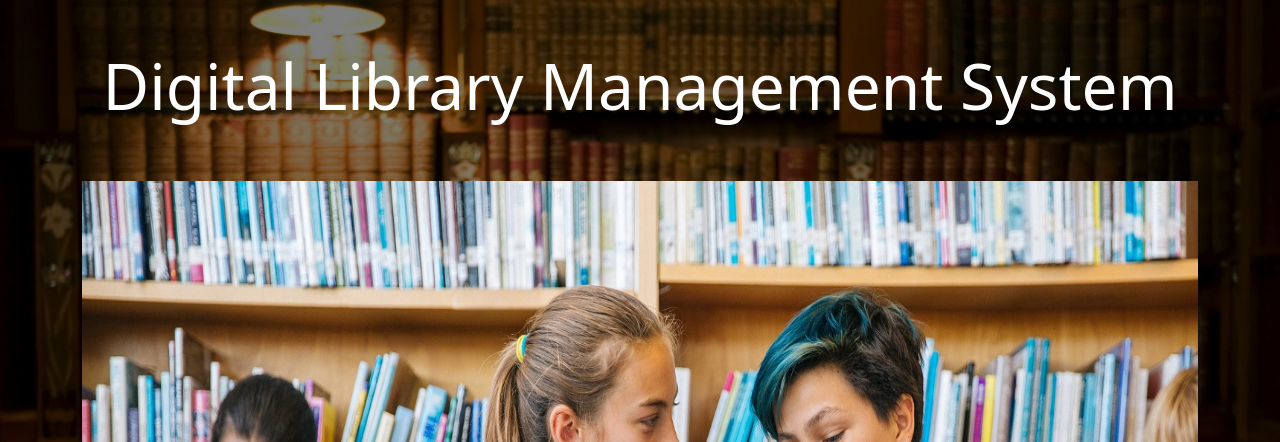
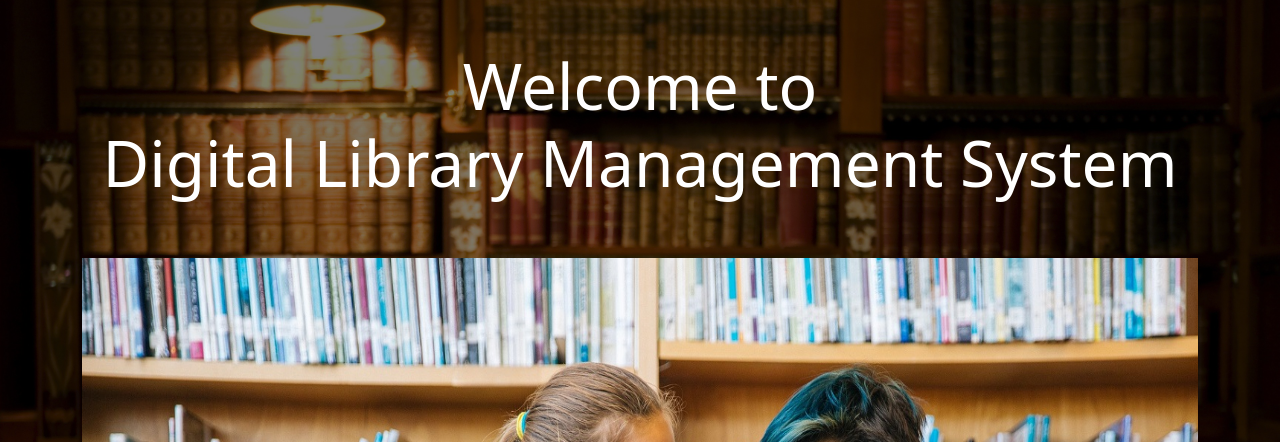
Before and after one commit to ogolafreeman/SMS, a PHP site: page / in a window 1280 px wide. Shown: the part 56-498 px from the top of the page. Run offline with PHP 8.4, Linux system fonts and the light colour scheme.

Commit message:
Restoring commits

```diff
--- a/index.php
+++ b/index.php
@@ -36,7 +36,7 @@
         </nav>
         <br /><br />
         <!-- <h1 class="display-1 align-middle text-center fnt">Digital Library Management System</h1> -->
-        <h1 class="d-flex justify-content-center align-items-center flex-column text-center display-3 fnt">Digital Library Management System</h1>
+        <h1 class="d-flex justify-content-center align-items-center flex-column text-center display-3 fnt">Welcome to <br />Digital Library Management System</h1>
 
         <!-- Carousel -->
         <div class="container text-center"><br /><br />
```
